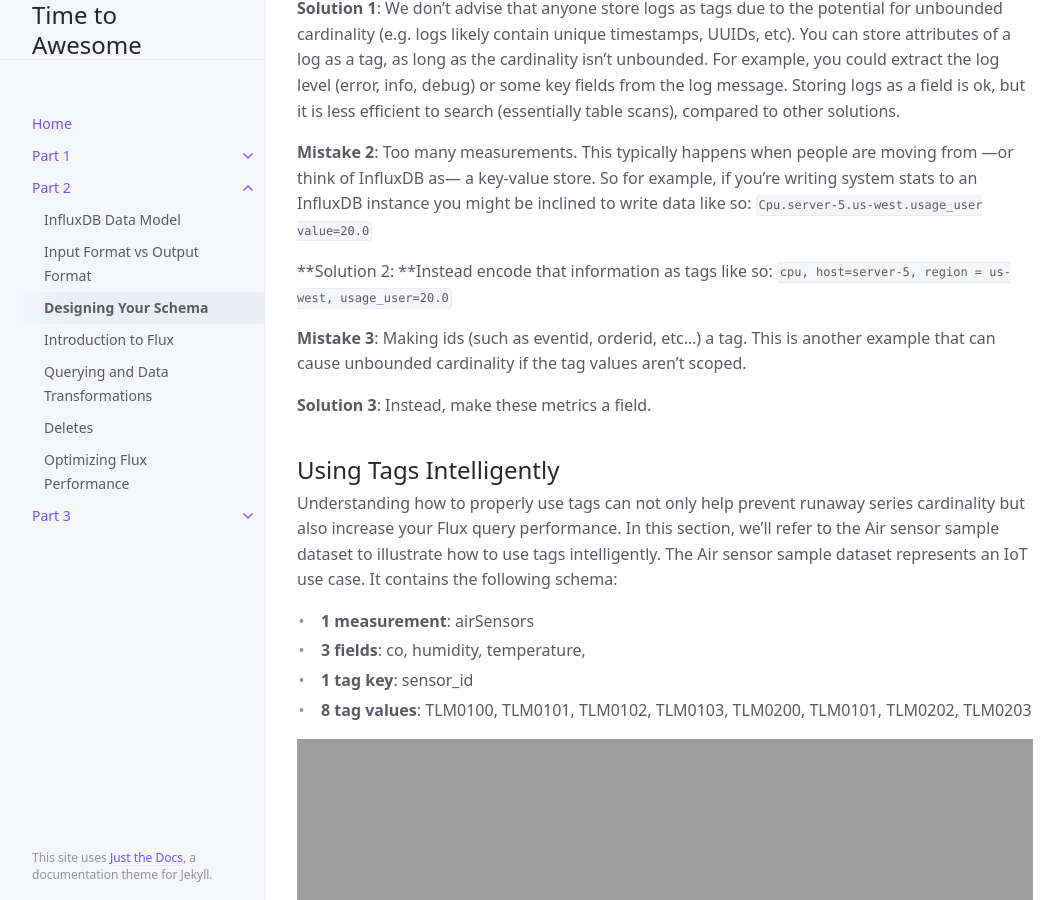
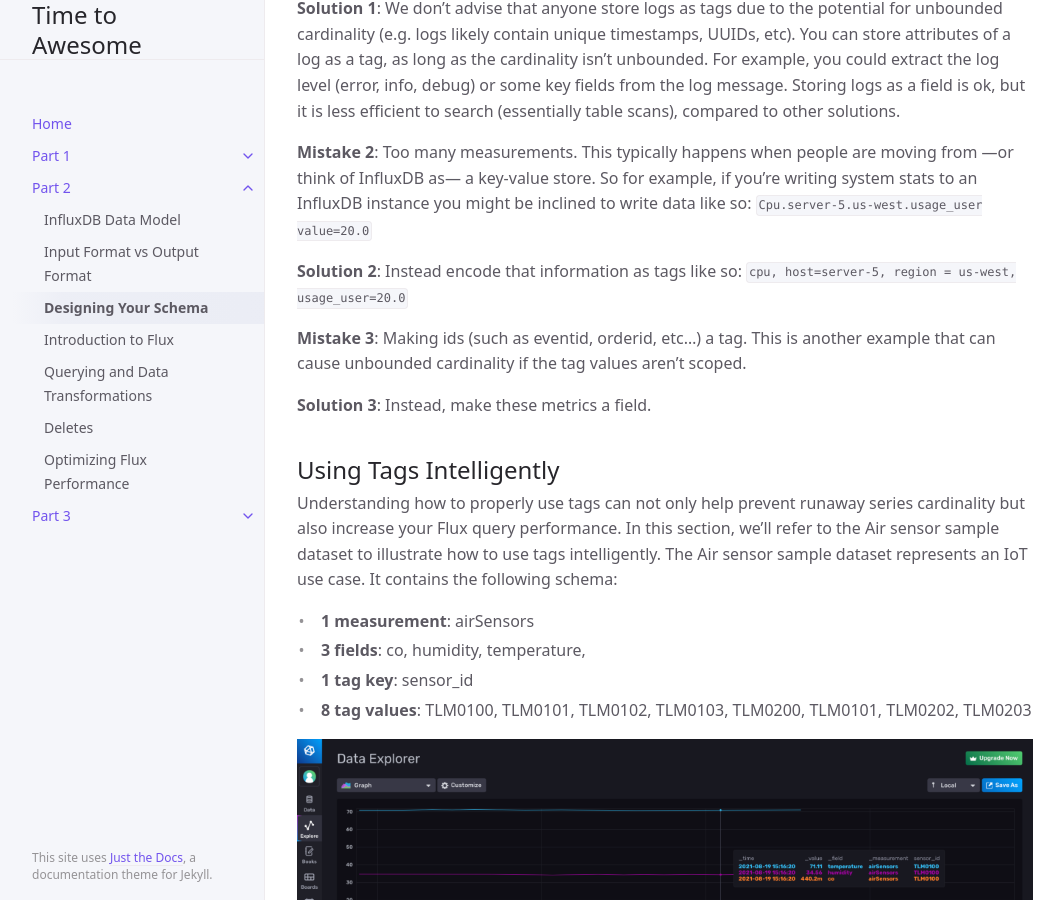
Before and after one commit to influxdata/awesome, a Jekyll site: the page built from docs/part-2/designing-your-schema.md, in a window 1280 px wide and 900 px high, scrolled down 3521 px. Shown: the whole window, without its empty margins (107-1171 px from the left). Built offline with Jekyll 4.4.1, drawn with Linux system fonts in a browser that asks for light colours; some of the changed text lies outside the part shown.

```diff
--- a/docs/part-2/designing-your-schema.md
+++ b/docs/part-2/designing-your-schema.md
@@ -77,7 +77,7 @@ In this instance the “tag2” tag key is a dependent tag because its tag value
 
 Again, each series is identified by their unique tag keys, tag values, and field key combinations.  Because a series is defined in part by a unique set of tag _values_, in this case, the introduction of tag2 does not change the table or series count in the underlying data model. Therefore to correctly calculate the series cardinality, **remove **the dependent tag, “tag2” from the equation:
 
-**1** measurement x **2** tag values for “tag1” x** 3** fields = **6 **actual** **series cardinality
+**1** measurement x **2** tag values for “tag1” x** 3** fields = **6** actual series cardinality
 
 
 ## Runaway Cardinality
@@ -114,7 +114,7 @@ The most common schema design mistakes that can lead to runaway cardinality are:
 
 **Mistake 2**: Too many measurements.  This typically happens when people are moving from —or think of InfluxDB as— a key-value store. So for example, if you’re writing system stats to an InfluxDB instance you might be inclined to write data like so: `Cpu.server-5.us-west.usage_user value=20.0`
 
-**Solution 2: **Instead encode that information as tags like so: `cpu, host=server-5, region = us-west, usage_user=20.0`
+**Solution 2**: Instead encode that information as tags like so: `cpu, host=server-5, region = us-west, usage_user=20.0`
 
 **Mistake 3**: Making ids (such as eventid, orderid, etc...) a tag. This is another example that can cause unbounded cardinality if the tag values aren’t scoped.
 
@@ -133,7 +133,7 @@ Understanding how to properly use tags can not only help prevent runaway series
 * **8 tag values**: TLM0100, TLM0101, TLM0102, TLM0103, TLM0200, TLM0101, TLM0202, TLM0203
 
 
-![ui]({{site.url}}/assets/images/image-24.png)
+![ui]({{site.url}}/assets/images/part-2/designing-your-schema/1-using-tags-airsensor.png)
 *Visualizing co, humidity, and temperature for th TLM0100 sensor from the Air sensor sample dataset after writing it to InfluxDB with the to() function as described in [Write and Query Sample Data]({{site.url}}/docs/part-1/introduction-to-influxdb/#write-and-query-sample-data).*
 
 
@@ -174,7 +174,7 @@ As covered in the previous section, tag keys are grouped by the storage engine b
 
 To illustrate how indexing improves query performance, let’s consider the Air sensor sample dataset. Remember, the specific sensors that gather air quality data are tagged with a “sensor_id”. Now imagine that you want to query the dataset for all of the data from a specific sensor with a unique “sensor_id” value. When you apply a filter to query for a single tag value, the storage engine can use the indexed tag to quickly find the relevant table in the storage engine and return all the data associated with that tag value quickly.
 
-![architecture drawing]({{site.url}}/assets/images/image-25.png)
+![architecture drawing]({{site.url}}/assets/images/part-2/designing-your-schema/2-filtering-for-tag.png)
 *Filtering for a TLM0100 tag value from the “sensor_id” tag.*
 
 
```
